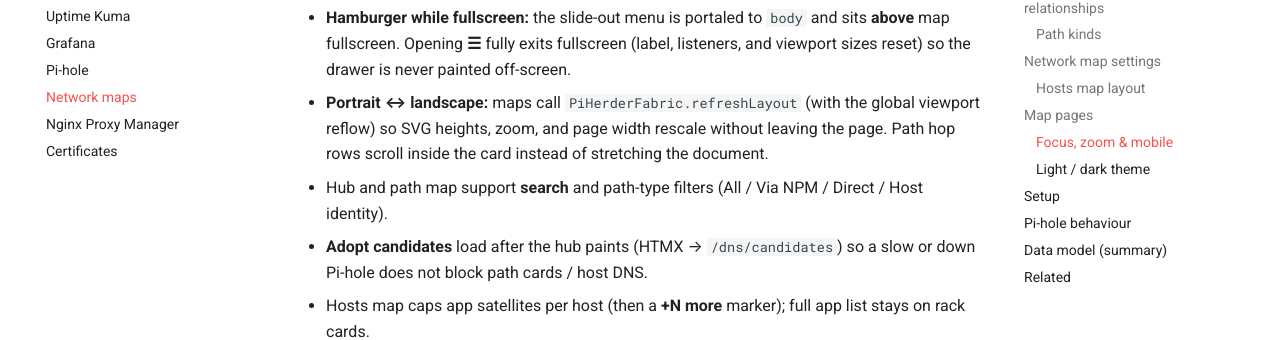
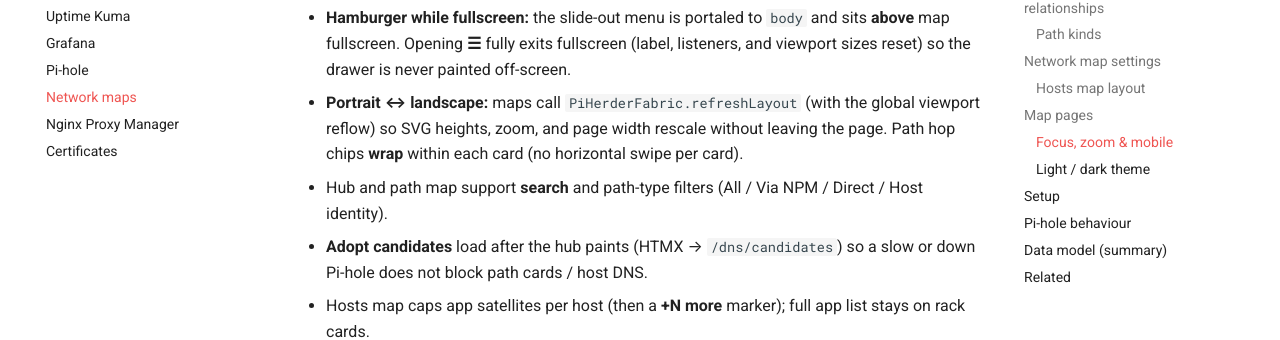
Before and after one commit to bjorngluck/piherder, an MkDocs documentation site: the page built from wiki/integrations/dns-fabric.md, in a window 1280 px wide and 900 px high, scrolled down 2889 px. Shown: the part 167-507 px from the top of the window. Built offline with MkDocs 1.6.1 and Material for MkDocs 9.7.7, drawn with Linux system fonts in a browser that asks for light colours; comment, search, counter and statistics services are not loaded.

Commit message:
fix(network): wrap service path hops on mobile, no horizontal scroll
Revert nowrap overflow-x on fabric-path-hops introduced for page-width
clamping; hops wrap to the next line inside each card again.

```diff
--- a/wiki/integrations/dns-fabric.md
+++ b/wiki/integrations/dns-fabric.md
@@ -83,7 +83,7 @@
 - Deep links: `/dns/physical?focus=<service_id|#map>` and `/dns/logical?focus=…#map` (also from each path card / dashboard / Docker **Path map** pills). Deep links **auto-open** the SVG on mobile.
 - On **narrow screens**, maps default to the **list** (racks / flows). Use **View full map** for the SVG; use **Hide map** on the graph toolbar to return to list-first density.
 - **Hamburger while fullscreen:** the slide-out menu is portaled to `body` and sits **above** map fullscreen. Opening **☰** fully exits fullscreen (label, listeners, and viewport sizes reset) so the drawer is never painted off-screen.
-- **Portrait ↔ landscape:** maps call `PiHerderFabric.refreshLayout` (with the global viewport reflow) so SVG heights, zoom, and page width rescale without leaving the page. Path hop rows scroll inside the card instead of stretching the document.
+- **Portrait ↔ landscape:** maps call `PiHerderFabric.refreshLayout` (with the global viewport reflow) so SVG heights, zoom, and page width rescale without leaving the page. Path hop chips **wrap** within each card (no horizontal swipe per card).
 - Hub and path map support **search** and path-type filters (All / Via NPM / Direct / Host identity).
 - **Adopt candidates** load after the hub paints (HTMX → `/dns/candidates`) so a slow or down Pi-hole does not block path cards / host DNS.
 - Hosts map caps app satellites per host (then a **+N more** marker); full app list stays on rack cards.
```
Also changed, not shown: app/static/css/fabric.css (+6 -8 lines), 1 other file.
